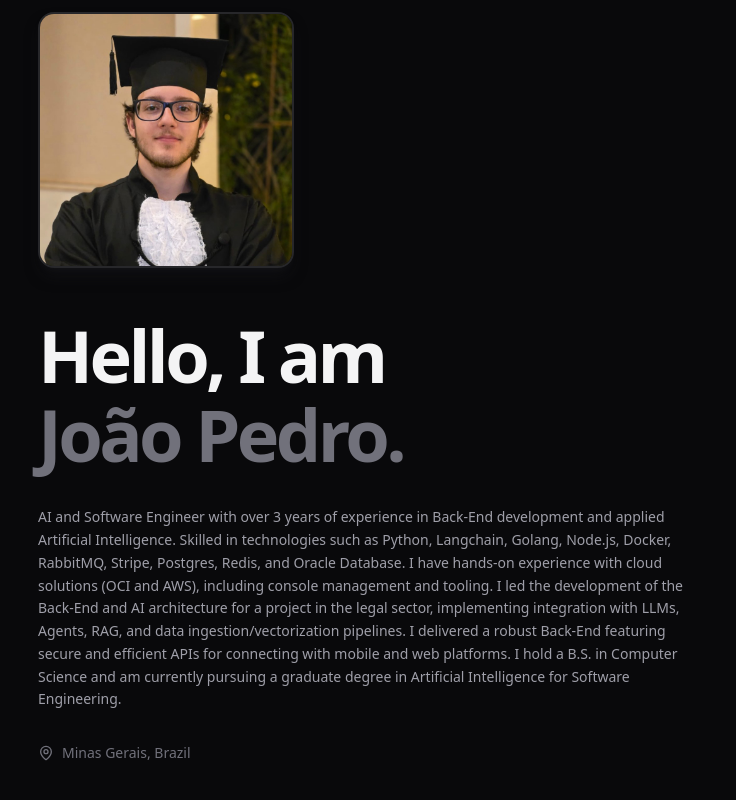
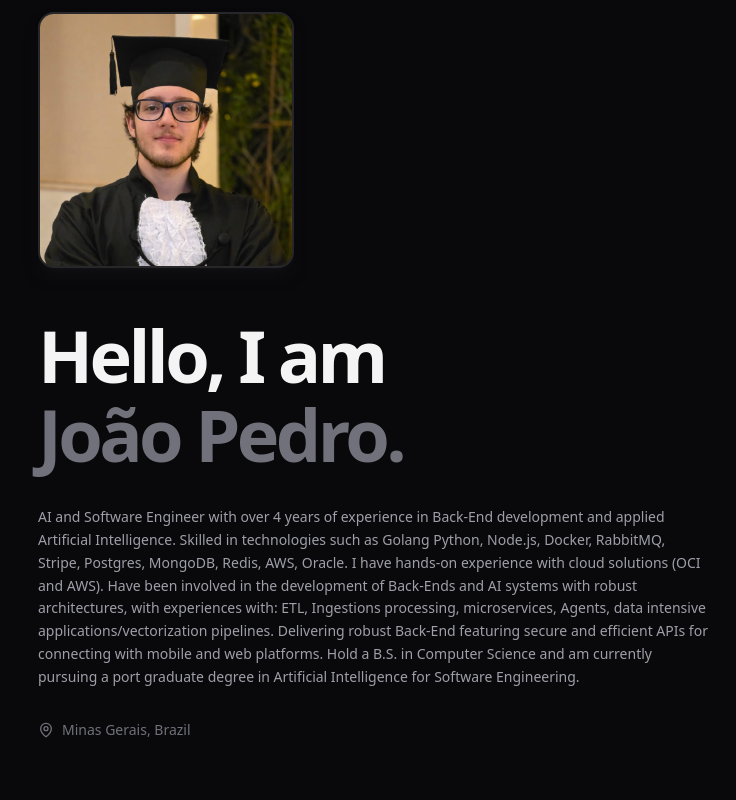
Before and after one commit to Rjoaozinho1/Rjoaozinho1.github.io, a React (Vite) app: page / in a window 1280 px wide. Shown: the part 310-1110 px from the top of the page, without its empty margins (50-786 px from the left). Built offline with nearby package versions, Linux system fonts and the light colour scheme.

Commit message:
fix: updating hero section

```diff
--- a/src/components/Hero.tsx
+++ b/src/components/Hero.tsx
@@ -47,12 +47,13 @@ const Hero = () => {
           </h1>
 
           <p className="text-sm justify-center text-zinc-400 leading-relaxed max-w-2xl font-light">
-            AI and Software Engineer with over 3 years of experience in Back-End development and applied Artificial Intelligence. Skilled in
-            technologies such as Python, Langchain, Golang, Node.js, Docker, RabbitMQ, Stripe, Postgres, Redis, and Oracle Database. I
-            have hands-on experience with cloud solutions (OCI and AWS), including console management and tooling.
-            I led the development of the Back-End and AI architecture for a project in the legal sector, implementing integration with LLMs,
-            Agents, RAG, and data ingestion/vectorization pipelines. I delivered a robust Back-End featuring secure and efficient APIs for
-            connecting with mobile and web platforms. I hold a B.S. in Computer Science and am currently pursuing a graduate degree in
+            AI and Software Engineer with over 4 years of experience in Back-End development and applied Artificial Intelligence. Skilled in
+            technologies such as Golang Python, Node.js, Docker, RabbitMQ, Stripe, Postgres, MongoDB, Redis, AWS, Oracle. I
+            have hands-on experience with cloud solutions (OCI and AWS).
+            Have been involved in the development of Back-Ends and AI systems with robust architectures, with experiences with: ETL, Ingestions processing, microservices, Agents, data intensive applications/vectorization pipelines.
+            Delivering robust Back-End featuring secure and efficient APIs for
+            connecting with mobile and web platforms.
+            Hold a B.S. in Computer Science and am currently pursuing a port graduate degree in
             Artificial Intelligence for Software Engineering.
           </p>
 
```
